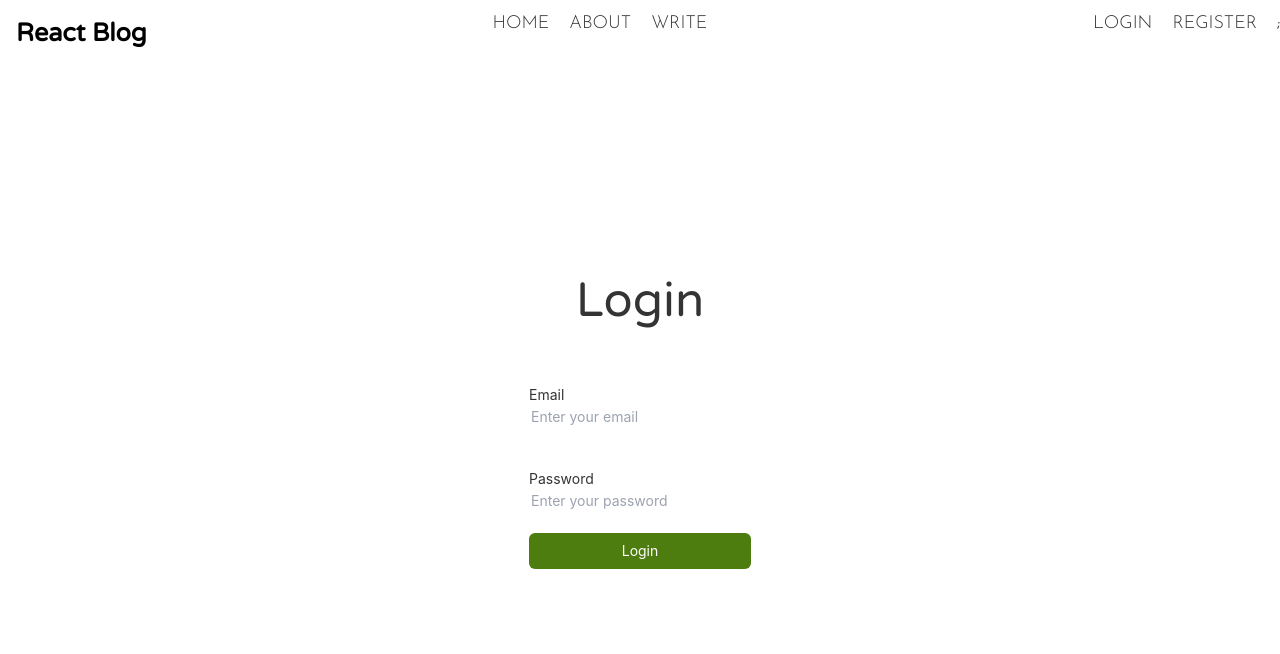
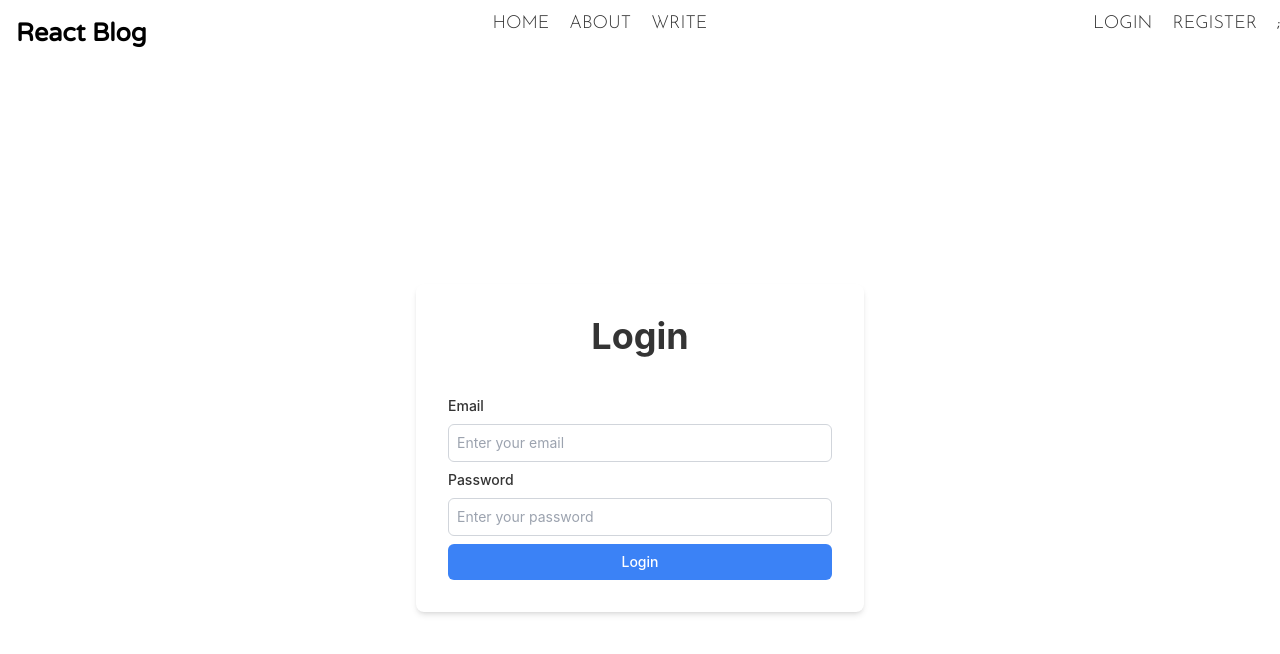
Before and after one commit to sohammk08/react-blog, a React (Create React App) app: page /login in a window 1280 px wide. Shown: the top 654 px of the page. Built offline with nearby package versions, Linux system fonts and the light colour scheme; no server answers.

Commit message:
Improved styling for Register and Login apge

```diff
--- a/public/index.html
+++ b/public/index.html
@@ -12,11 +12,13 @@
       href="https://fonts.googleapis.com/css2?family=Josefin+Sans:wght@100;200;300;400;500;600;700&family=Lora:ital,wght@0,400;1,400;1,500;1,600&family=Varela&family=Varela+Round&display=swap"
       rel="stylesheet"
     />
-    <link rel="stylesheet"
-    href="https://cdnjs.cloudflare.com/ajax/libs/font-awesome/6.3.0/css/all.min.css"
-    integrity="sha512-SzlrxWUlpfuzQ+pcUCosxcglQRNAq/DZjVsC0lE40xsADsfeQoEypE+enwcOiGjk/bSuGGKHEyjSoQ1zVisanQ=="
-    crossorigin="anonymous"
-    referrerpolicy="no-referrer" />
+    <link
+      rel="stylesheet"
+      href="https://cdnjs.cloudflare.com/ajax/libs/font-awesome/6.3.0/css/all.min.css"
+      integrity="sha512-SzlrxWUlpfuzQ+pcUCosxcglQRNAq/DZjVsC0lE40xsADsfeQoEypE+enwcOiGjk/bSuGGKHEyjSoQ1zVisanQ=="
+      crossorigin="anonymous"
+      referrerpolicy="no-referrer"
+    />
     <style>
       * {
         margin: 0;
@@ -27,7 +29,7 @@
         color: inherit;
       }
     </style>
-    <title>React App</title>
+    <title>Blog</title>
   </head>
   <body>
     <noscript>You need to enable JavaScript to run this app.</noscript>
--- a/src/pages/Login.jsx
+++ b/src/pages/Login.jsx
@@ -11,35 +11,46 @@ function Login() {
   let navigate = useNavigate();
 
   // Function to handle the login process
-  const logIn = () => {
+  const login = () => {
     signInWithEmailAndPassword(auth, email, password);
     navigate("/");
   };
 
   return (
-    <div className="flex flex-col items-center justify-center bg-cover h-vh-50">
-      <span className="text-5xl font-vround">Login</span>
-      <form className="mt-5 flex flex-col" onSubmit={logIn}>
-        <label className="mt-10 mb-0">Email</label>
+    <div className="flex flex-col items-center justify-center h-screen bg-cover">
+      <div className="bg-white rounded-lg shadow-md p-8 w-full max-w-md">
+        <h3 className="text-4xl font-bold text-center">Login</h3>
+        <form className="mt-10 flex flex-col space-y-2" onSubmit={login}>
+          <label htmlFor="email" className="text-sm font-medium">
+            Email
+          </label>
           <input
+            id="email"
             type="text"
-          className="p-0.5 bg-white border-none rounded-md"
+            className="rounded-md border border-gray-300 p-2 focus:outline-none focus:ring-1 focus:ring-blue-500"
             placeholder="Enter your email"
             required
             onChange={(e) => setEmail(e.target.value)}
           />
-        <label className="mt-10 mb-0">Password</label>
+          <label htmlFor="password" className="text-sm font-medium">
+            Password
+          </label>
           <input
+            id="password"
             type="password"
-          className="p-0.5 bg-white border-none rounded-md"
+            className="rounded-md border border-gray-300 p-2 focus:outline-none focus:ring-1 focus:ring-blue-500"
             placeholder="Enter your password"
             required
             onChange={(e) => setPassword(e.target.value)}
           />
-        <button className="mt-5 cursor-pointer text-white p-2 text-center bg-lime-700 border-none rounded-md">
+          <button
+            type="submit"
+            className="bg-blue-500 hover:bg-blue-700 text-white font-medium rounded-md p-2 focus:outline-none focus:ring-1 focus:ring-blue-500 transition duration-150 ease-in-out"
+          >
             Login
           </button>
         </form>
+      </div>
     </div>
   );
 }
--- a/src/pages/Register.jsx
+++ b/src/pages/Register.jsx
@@ -31,40 +31,45 @@ function Register() {
   };
 
   return (
-    <div className="flex flex-col items-center justify-center bg-cover h-vh-50">
-      <span className="text-5xl font-vround">Register</span>
-      <form className="mt-5 flex flex-col" onSubmit={registerUser}>
-        <label className="mt-10 mb-0">Username</label>
+    <div className="mt-16 bg-cover flex flex-col items-center justify-center">
+      <div className="bg-white rounded-lg shadow-md p-8 w-full max-w-md">
+        <h3 className="font-bold text-4xl text-center">Register</h3>
+        <form className="mt-10 flex flex-col space-y-2" onSubmit={registerUser}>
+          <label className="text-sm font-medium">Username</label>
           <input
             type="text"
-          className="p-0.5 bg-white border-none rounded-md"
+            className="rounded-md border border-gray-300 p-2 focus:outline-none focus:ring-1 focus:ring-blue-500"
             placeholder="Enter your username"
             required
             onChange={(e) => setUsername(e.target.value)}
             value={username}
           />
-        <label className="mt-10 mb-0">Email</label>
+          <label className="text-sm font-medium">Email</label>
           <input
             type="text"
-          className="p-0.5 bg-white border-none rounded-md"
+            className="rounded-md border border-gray-300 p-2 focus:outline-none focus:ring-1 focus:ring-blue-500"
             placeholder="Enter your email"
             required
             onChange={(e) => setEmail(e.target.value)}
             value={email}
           />
-        <label className="mt-10 mb-0">Password</label>
+          <label className="text-sm font-medium">Password</label>
           <input
             type="password"
-          className="p-0.5 bg-white border-none rounded-md"
+            className="rounded-md border border-gray-300 p-2 focus:outline-none focus:ring-1 focus:ring-blue-500"
             placeholder="Enter your password"
             required
             onChange={(e) => setPassword(e.target.value)}
             value={password}
           />
-        <button className="mt-5 cursor-pointer text-white p-2 text-center bg-lime-700 border-none rounded-md">
+          <button
+            type="submit"
+            className="bg-blue-500 hover:bg-blue-700 text-white font-medium rounded-md p-2 focus:outline-none focus:ring-1 focus:ring-blue-500 transition duration-150 ease-in-out"
+          >
             Register
           </button>
         </form>
+      </div>
     </div>
   );
 }
```
Lines whose indentation alone changed are shown as unchanged.
